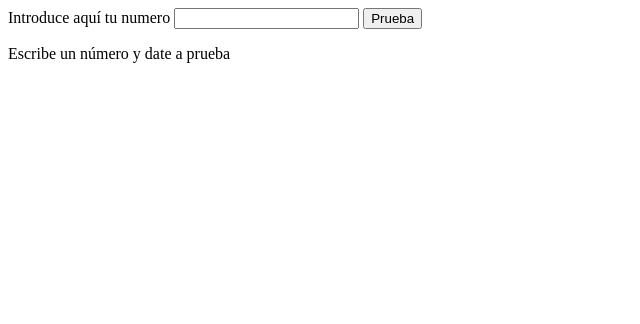
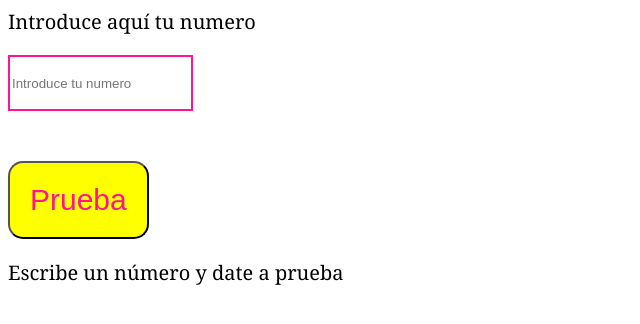
Before and after one commit to Liliaborrazas/e-s2-evaluacion-intermedia-Liliaborrazas, a plain HTML site: page index.html in a window 1280 px wide. Shown: the whole page, without its empty margins (0-640 px from the left). Drawn offline with Linux system fonts and the light colour scheme.

Commit message:
style and function test

```diff
--- a/index.html
+++ b/index.html
@@ -10,8 +10,8 @@
 <body>
     <div class="container">
         <label for="introduce">Introduce aquí tu numero</label>
-        <input type="number" id="escribe" value="escribe">
-        <button class="btn" >Prueba</button>
+        <input type="number" id="introduce" name="introduce" class="introduce" placeholder="Introduce tu numero">
+        <button type="button" class="btn" >Prueba</button>
         <div class="number">
         </div>
         <div class="textIn">
--- a/scripts/main.js
+++ b/scripts/main.js
@@ -1,33 +1,32 @@
 'use strict';
-const introduce = document.querySelector('#escribe');
+const introduce = document.querySelector('#introduce');
 const btn = document.querySelector('.btn');
 const number = document.querySelector('.number');
 const text = document.querySelector('.text');
 const textIn = document.querySelector('.textIn');
 
 //funnction random
-function dameElRandom(num){
+function getRandom(num){
     return Math.floor(Math.random()*num);
 };
-const resultadoRandom = dameElRandom(100);
-console.log(resultadoRandom);
+const resultRandom = getRandom(100);
+console.log(resultRandom);
 
+
+function test(e){
+    console.log(introduce.value)
+
+}
 //boton prueba
-function pulsar(evento){
-   introduce.innerHTML =  introduce.value;
-btn.addEventListener('click', pulsar);
-
- }
- console.log(pulsar)
-/////////////////////////////////////////
-
-if(introduce === resultadoRandom){
-    console.log("haz ganado")
-}
+btn.addEventListener('click', test)
 
 
 
+/////////////////////////////////////////
 
+if(introduce === resultRandom){
+    console.log("haz ganado")
+}
 
 
 
--- a/styles/style.css
+++ b/styles/style.css
@@ -0,0 +1,19 @@
+.btn{
+    background:yellow;
+    color: deeppink;
+    font-size: 30px;
+    padding: 20px;
+    border-radius: 15px;
+}
+body{
+    font-family: Georgia, 'Times New Roman', Times, serif;
+    font-size: 20px;
+    color:black;
+}
+.introduce{
+    border: 2px solid deeppink;
+    height: 50px;
+    display: block;
+    margin-bottom: 50px;
+    margin-top: 20px;
+}
```
